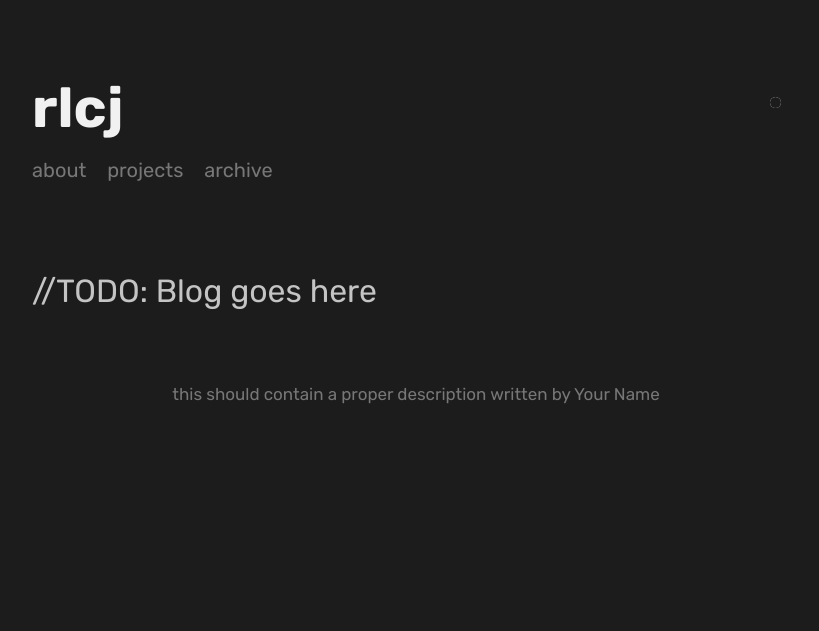
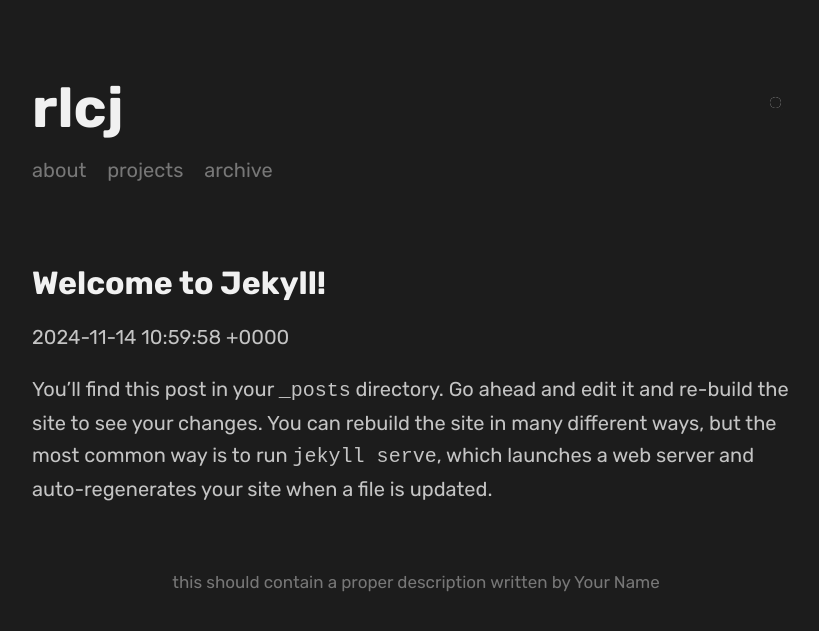
Before and after one commit to SpawnageLoong/rlcj, a Jekyll site: the page built from index.md, in a window 1280 px wide. Shown: the top 631 px of the page, without its empty margins (224-1043 px from the left). Built offline with Jekyll 4.4.1, drawn with Linux system fonts in a browser that asks for light colours; the list of posts is cut into pages by our own code.

```diff
--- a/_config.yml
+++ b/_config.yml
@@ -43,11 +43,12 @@ author:
 ## You should not change anything here unless you know what you are doing
 
 # Gems
-plugins:
-  - jekyll-paginate
+#plugins:
+gems:
+  - jekyll-paginate-v2
 
 # Permalinks
-permalink                    : posts/:slug
+permalink                    : /posts/:slug
 
 # Tags
 collections:
@@ -78,6 +79,57 @@ exclude                    : ["README.md", "README.html"]
 sass:
   sass_dir                : _sass
 
-# Plugin settings
-paginate: 5
-paginate_path: "/page:num/"
+# Pagination settings
+pagination:
+  # Site-wide kill switch, disabled here it doesn't run at all
+  enabled: true
+
+  # Set to 'true' to enable pagination debugging. This can be enabled in the site config or only for individual pagination pages
+  debug: false
+
+  # The default document collection to paginate if nothing is specified ('posts' is default)
+  collection: 'posts'
+
+  # How many objects per paginated page, used to be `paginate` (default: 0, means all)
+  per_page: 5
+
+  # The permalink structure for the paginated pages (this can be any level deep)
+  permalink: '/page/:num/' # Pages are index.html inside this folder (default)
+  #permalink: '/page/:num.html' # Pages are simple html files
+  #permalink: '/page/:num' # Pages are html files, linked jekyll extensionless permalink style.
+
+  # Optional the title format for the paginated pages (supports :title for original page title, :num for pagination page number, :max for total number of pages)
+  title: 'Page :num | :title'
+
+  # Limit how many pagenated pages to create (default: 0, means all)
+  limit: 0
+
+  # Optional, defines the field that the posts should be sorted on (omit to default to 'date')
+  sort_field: 'date'
+
+  # Optional, sorts the posts in reverse order (omit to default decending or sort_reverse: true)
+  sort_reverse: true
+
+  # Optional, the default category to use, omit or just leave this as 'posts' to get a backwards-compatible behavior (all posts)
+  category: 'posts'
+
+  # Optional, the default tag to use, omit to disable
+  tag: ''
+
+  # Optional, the default locale to use, omit to disable (depends on a field 'locale' to be specified in the posts,
+  # in reality this can be any value, suggested are the Microsoft locale-codes (e.g. en_US, en_GB) or simply the ISO-639 language code )
+  locale: ''
+
+ # Optional,omit or set both before and after to zero to disable.
+ # Controls how the pagination trail for the paginated pages look like.
+  trail:
+    before: 2
+    after: 2
+
+  # Optional, the default file extension for generated pages (e.g html, json, xml).
+  # Internally this is set to html by default
+  extension: html
+
+  # Optional, the default name of the index file for generated pages (e.g. 'index.html')
+  # Without file extension
+  indexpage: 'index'
--- a/_layouts/blog.html
+++ /dev/null
@@ -1,6 +0,0 @@
----
-layout: default
-title: "Blog"
----
-
-<div style="font-size: xx-large;">//TODO: Blog goes here</div>
--- a/index.md
+++ b/index.md
@@ -2,5 +2,31 @@
 # Feel free to add content and custom Front Matter to this file.
 # To modify the layout, see https://jekyllrb.com/docs/themes/#overriding-theme-defaults
 
-layout: blog
+layout: default
+
+pagination:
+  enabled: true
 ---
+
+{% for post in paginator.posts %}
+  <h1><a href="{{ post.url }}">{{ post.title }}</a></h1>
+  <p class="author">
+    <span class="date">{{ post.date }}</span>
+  </p>
+  {{ post.excerpt }}
+{% endfor %}
+
+{% if paginator.total_pages > 1 %}
+<ul>
+  {% if paginator.previous_page %}
+  <li>
+    <a href="{{ paginator.previous_page_path | prepend: site.baseurl }}">Newer</a>
+  </li>
+  {% endif %}
+  {% if paginator.next_page %}
+  <li>
+    <a href="{{ paginator.next_page_path | prepend: site.baseurl }}">Older</a>
+  </li>
+  {% endif %}
+</ul>
+{% endif %}
```
